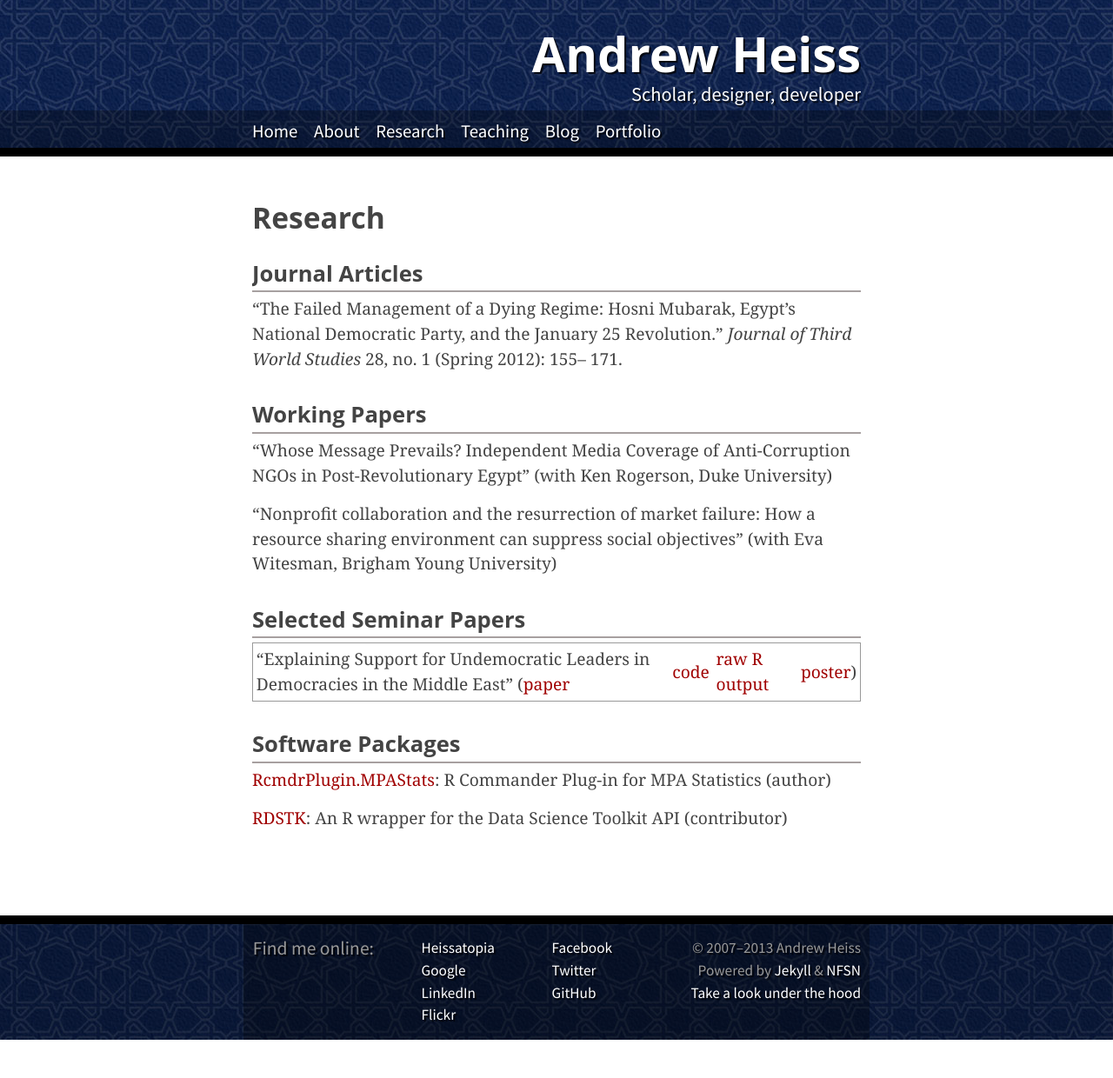
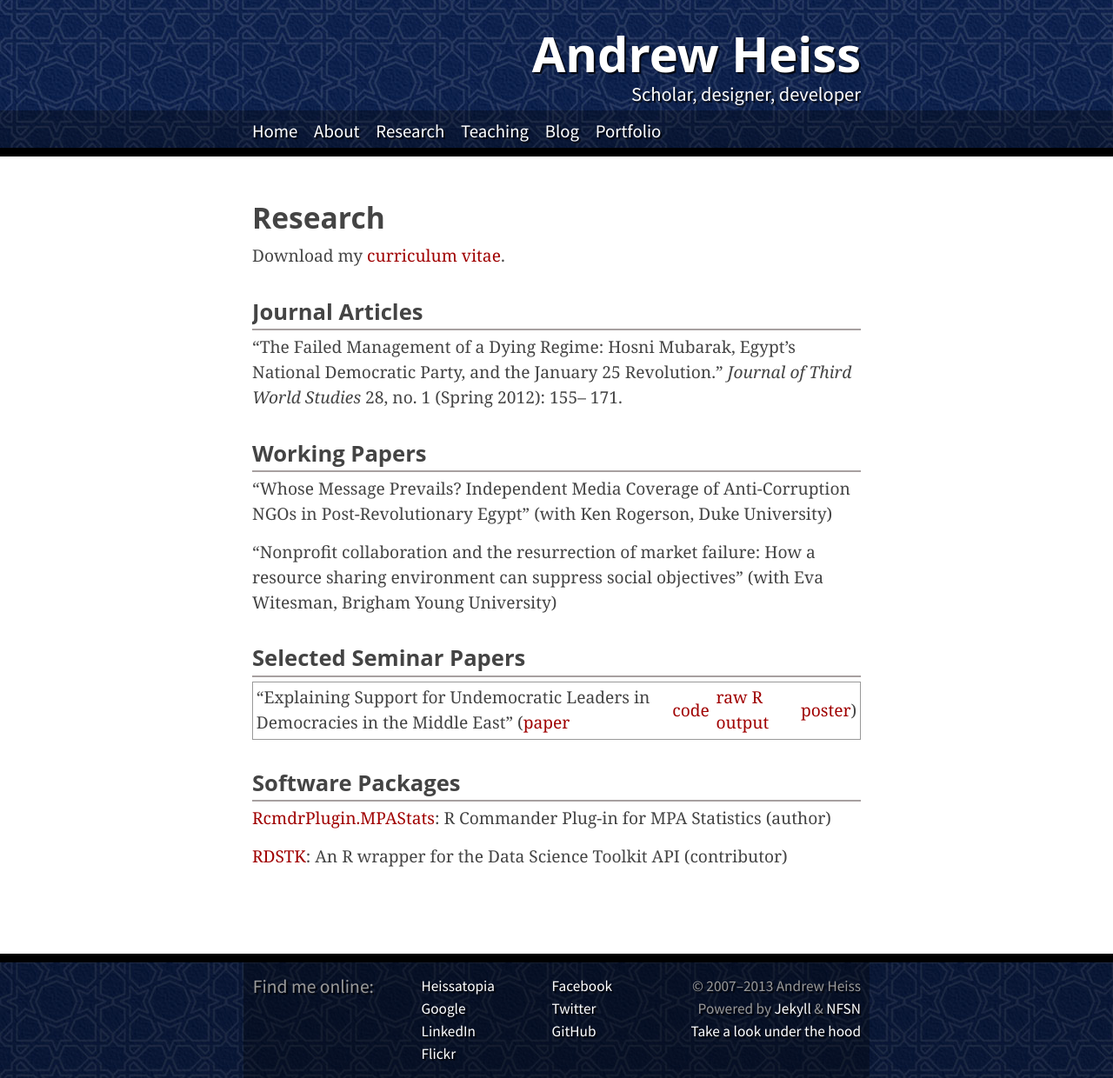
Before and after one commit to andrewheiss/ah-jekyll, a Jekyll site: the page built from research.md, in a window 1280 px wide. Shown: the whole page at 87% size. Built offline with Jekyll 4.4.1, drawn with Linux system fonts in a browser that asks for light colours; Markdown is read by kramdown in place of the engine named in the settings; before the commit the page ends 1196 px from its top, so only the background shows below that.

Commit message:
Add CV
There's probably a better way to do this without committing PDFs… but
I'll look into that later

```diff
--- a/research.md
+++ b/research.md
@@ -2,6 +2,8 @@
 layout: static
 title: Research
 ---
+
+Download my [curriculum vitae](/research/Andrew%20Heiss%20CV,%20May%202013.pdf).
 
 ### Journal Articles
 
```
Also changed, not shown: 1 other file.
